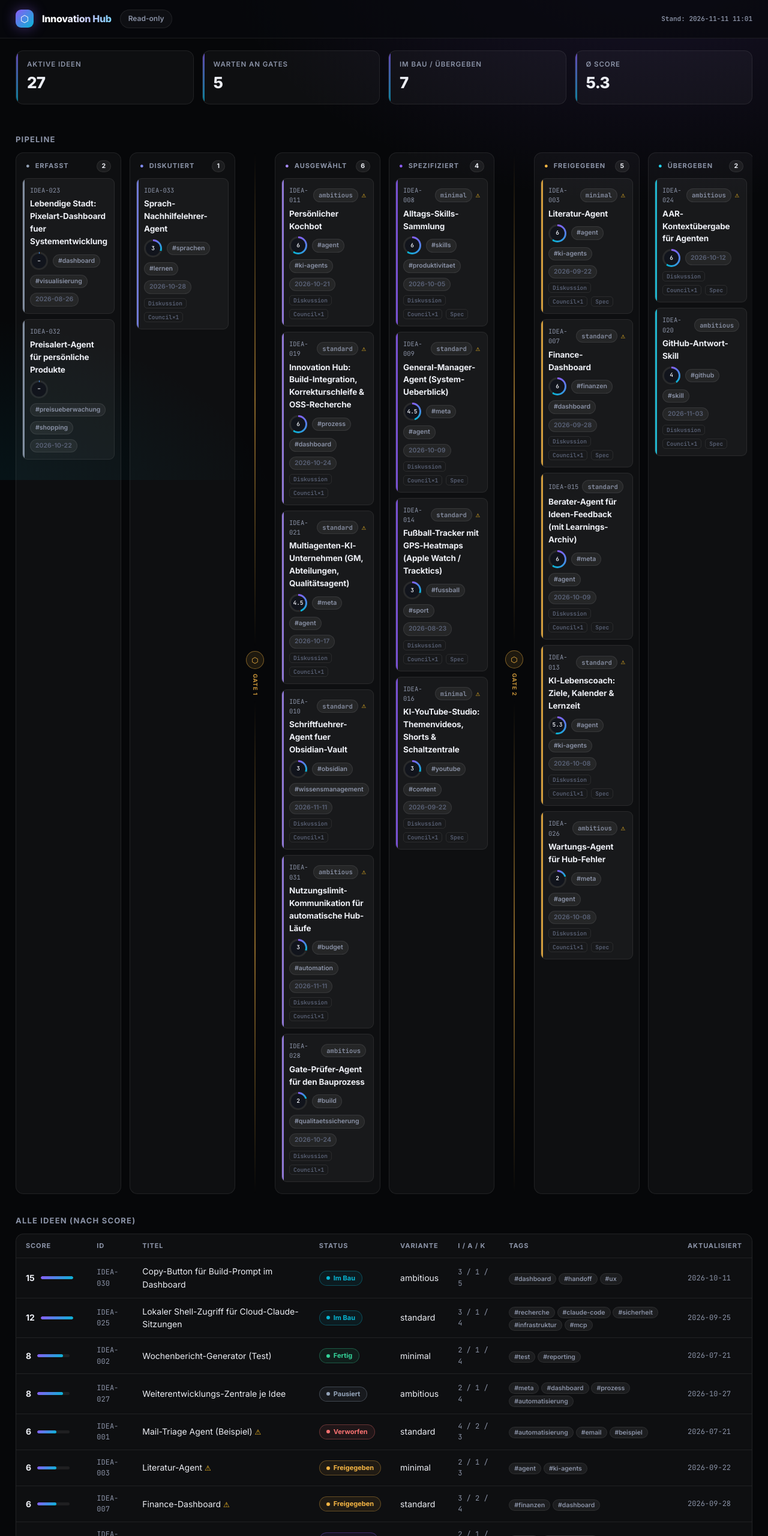
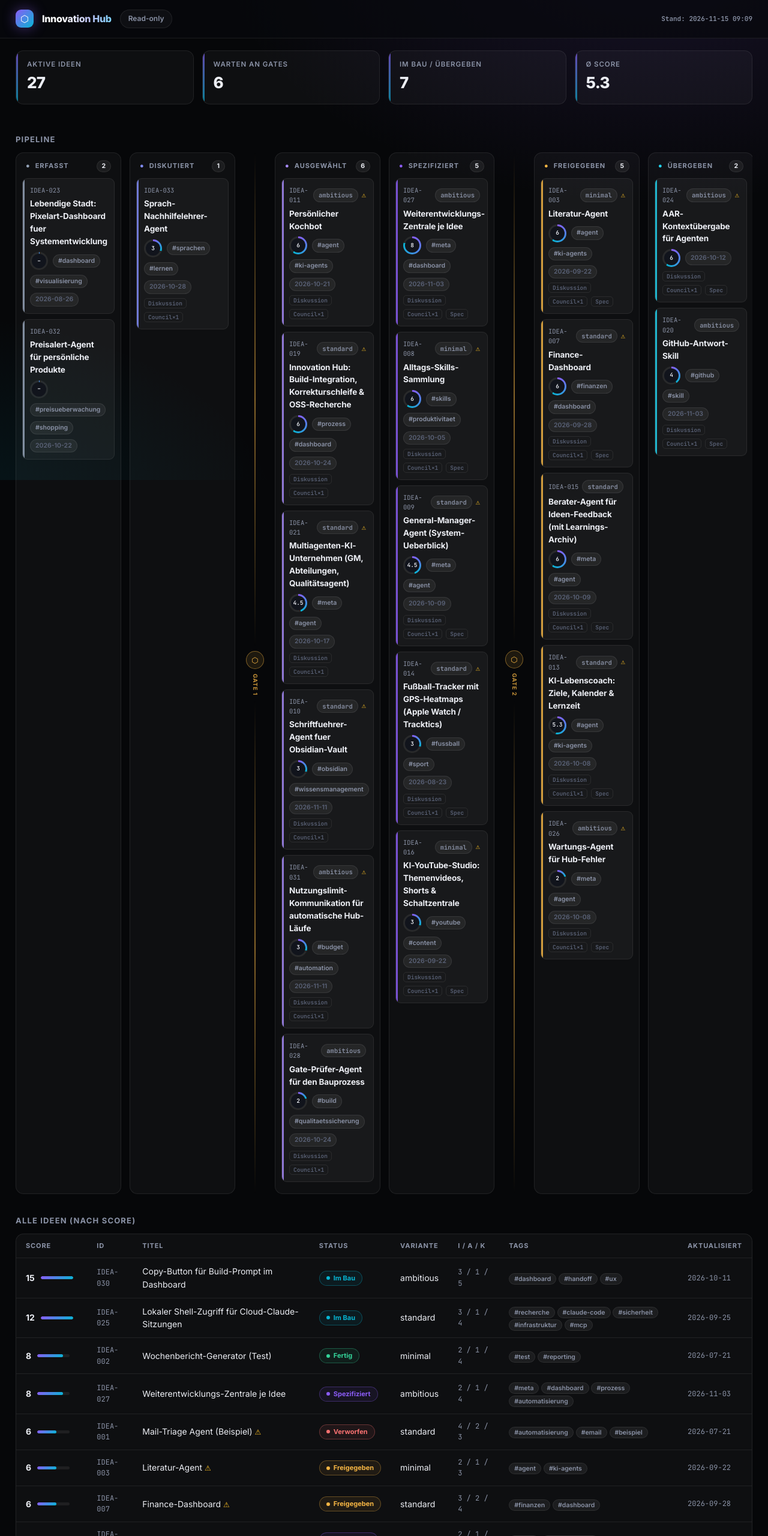
Before and after one commit to paulhsl/innovation-hub-dashboard, a plain HTML site: page index.html in a window 1280 px wide. Shown: the top 2560 px of the page at 60% size. Drawn offline with Linux system fonts and the light colour scheme.

Commit message:
chore: dashboard update (14251864af4942fa861f663925aac0232a4cc47d)

```diff
--- a/index.html
+++ b/index.html
@@ -95,11 +95,11 @@
   <div class="logo"></div><h1>Innovation Hub</h1>
   <span class="badge">Read-only</span>
   <div class="hspace"></div>
-  <span class="stamp">Stand: 2026-11-11 11:01</span>
+  <span class="stamp">Stand: 2026-11-15 09:09</span>
 </header>
 <div id="stats">
   <div class="stat"><div class="k">Aktive Ideen</div><div class="v">27</div></div>
-  <div class="stat"><div class="k">Warten an Gates</div><div class="v">5</div></div>
+  <div class="stat"><div class="k">Warten an Gates</div><div class="v">6</div></div>
   <div class="stat"><div class="k">Im Bau / Übergeben</div><div class="v">7</div></div>
   <div class="stat"><div class="k">Ø Score</div><div class="v">5.3</div></div>
 </div>
@@ -196,8 +196,17 @@
     <div class="cdocs"><span>Diskussion</span><span>Council×1</span></div>
   </div></div>
   </div><div class="col">
-    <h3><span style="color:#8b5cf6">●</span> Spezifiziert<span class="cnt">4</span></h3>
+    <h3><span style="color:#8b5cf6">●</span> Spezifiziert<span class="cnt">5</span></h3>
     <div class="cards"><div class="card" style="--sc:#8b5cf6">
+    <div class="cid"><span>IDEA-027</span><span class="chip">ambitious</span></div>
+    <div class="ctitle">Weiterentwicklungs-Zentrale je Idee</div>
+    <div class="cfoot">
+      <div class="ring" style="--p:288"><span>8</span></div>
+      <span class="chip">#meta</span><span class="chip">#dashboard</span>
+      <span class="chip dim">2026-11-03</span>
+    </div>
+    <div class="cdocs"><span>Diskussion</span><span>Council×1</span><span>Spec</span></div>
+  </div><div class="card" style="--sc:#8b5cf6">
     <div class="cid"><span>IDEA-008</span><span class="chip">minimal</span><span class="risk-dot">⚠</span></div>
     <div class="ctitle">Alltags-Skills-Sammlung</div>
     <div class="cfoot">
@@ -382,17 +391,8 @@
     <div class="cdocs"><span>Diskussion</span><span>Council×1</span><span>Spec</span><span>Retro</span></div>
   </div></div>
   </div><div class="col side">
-    <h3><span style="color:#94a3b8">●</span> Pausiert<span class="cnt">2</span></h3>
+    <h3><span style="color:#94a3b8">●</span> Pausiert<span class="cnt">1</span></h3>
     <div class="cards"><div class="card" style="--sc:#94a3b8">
-    <div class="cid"><span>IDEA-027</span><span class="chip">ambitious</span></div>
-    <div class="ctitle">Weiterentwicklungs-Zentrale je Idee</div>
-    <div class="cfoot">
-      <div class="ring" style="--p:288"><span>8</span></div>
-      <span class="chip">#meta</span><span class="chip">#dashboard</span>
-      <span class="chip dim">2026-10-27</span>
-    </div>
-    <div class="cdocs"><span>Diskussion</span><span>Council×1</span></div>
-  </div><div class="card" style="--sc:#94a3b8">
     <div class="cid"><span>IDEA-022</span><span class="risk-dot">⚠</span></div>
     <div class="ctitle">Kickbase-Transfermarkt-Agent</div>
     <div class="cfoot">
@@ -467,11 +467,11 @@
   <td><div class="score-cell">8<div class="sbar"><i style="width:80%"></i></div></div></td>
   <td class="mono">IDEA-027</td>
   <td>Weiterentwicklungs-Zentrale je Idee</td>
-  <td><span class="pill" style="color:#94a3b8;border-color:#94a3b855;background:#94a3b814">Pausiert</span></td>
+  <td><span class="pill" style="color:#8b5cf6;border-color:#8b5cf655;background:#8b5cf614">Spezifiziert</span></td>
   <td>ambitious</td>
   <td class="mono">2 / 1 / 4</td>
   <td><span class="chip">#meta</span> <span class="chip">#dashboard</span> <span class="chip">#prozess</span> <span class="chip">#automatisierung</span></td>
-  <td class="mono">2026-10-27</td>
+  <td class="mono">2026-11-03</td>
 </tr><tr>
   <td><div class="score-cell">6<div class="sbar"><i style="width:60%"></i></div></div></td>
   <td class="mono">IDEA-001</td>
```
